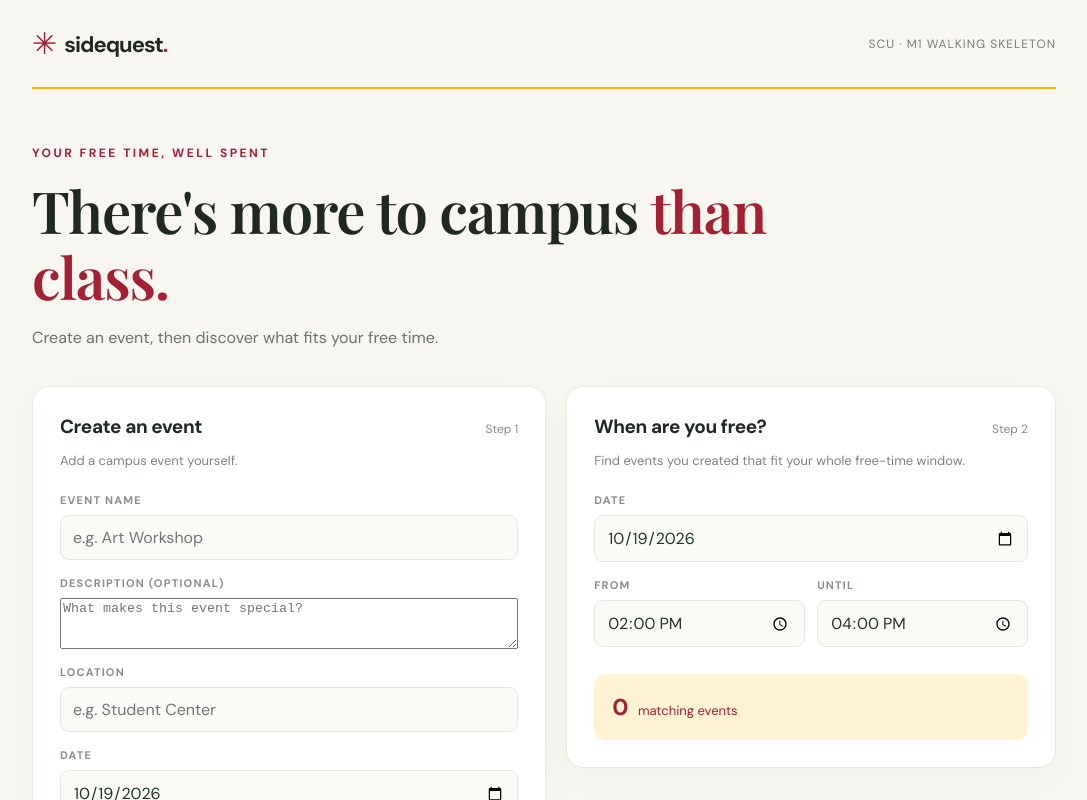
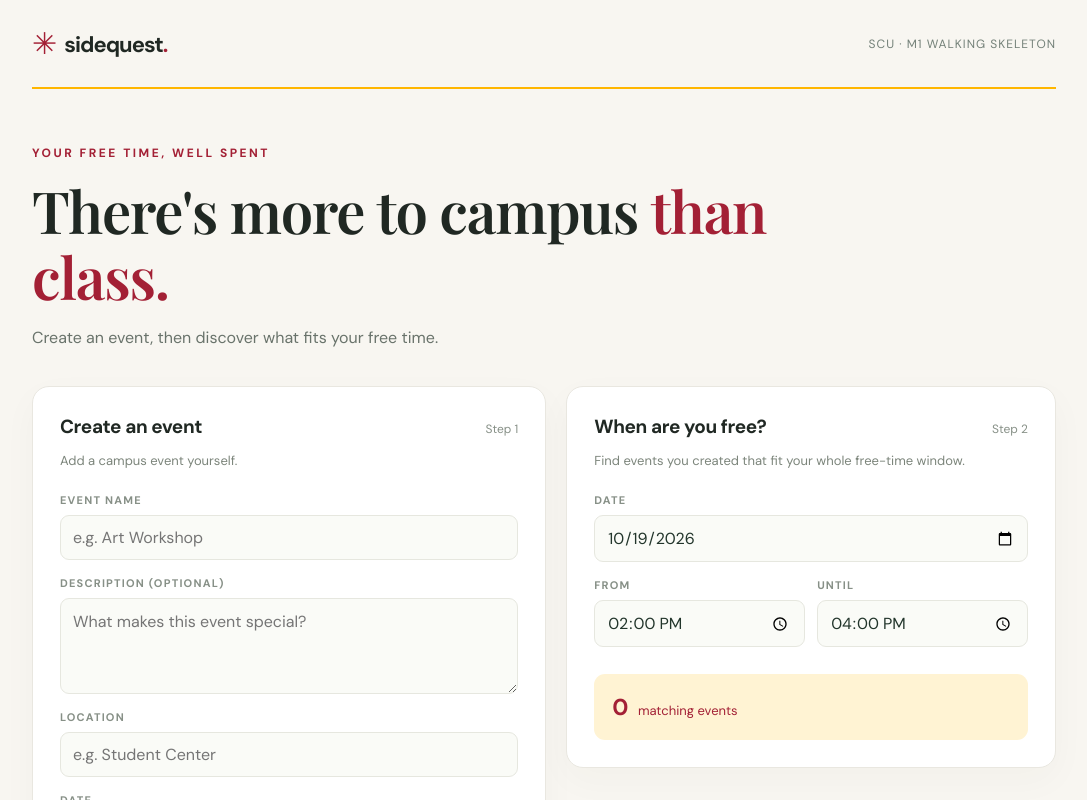
Before and after one commit to haiiroWednesday/SideQuest-CSCI187, a React (Vite) app in the folder app/: page / in a window 1280 px wide. Shown: the top 800 px of the page, without its empty margins (96-1183 px from the left). Built offline with nearby package versions, Linux system fonts and the light colour scheme; a web font is replaced by a local one.

Commit message:
style(M1): support accessible description field and readable event details

```diff
--- a/app/src/style.css
+++ b/app/src/style.css
@@ -1,6 +1,6 @@
 @import url('https://fonts.googleapis.com/css2?family=DM+Sans:wght@400;500;600;700&family=Playfair+Display:ital,wght@0,600;0,700;1,600&display=swap');
 :root{font-family:'DM Sans',system-ui,sans-serif;background:#f8f6f1;color:#202823;font-synthesis:none;--scu-maroon:#a32035;--scu-maroon-dark:#7d192b;--scu-gold:#ffb600;--scu-gold-wash:#fff3d3}
-*{box-sizing:border-box}body{margin:0;min-width:320px}button,input{font:inherit}.shell{max-width:1080px;margin:auto;padding:0 28px}
+*{box-sizing:border-box}body{margin:0;min-width:320px}button,input,textarea{font:inherit}.shell{max-width:1080px;margin:auto;padding:0 28px}
 .topbar{padding:24px 0;display:flex;align-items:center;justify-content:space-between;border-bottom:2px solid var(--scu-gold)}
 .wordmark{font-size:22px;font-weight:700;letter-spacing:-1px}.flower{font-size:30px;vertical-align:-2px;padding-right:4px;color:var(--scu-maroon)}.dot{color:var(--scu-maroon)}
 .tag{color:#738078;font-size:12px;letter-spacing:1px;text-transform:uppercase}
@@ -16,8 +16,8 @@ h1 em{color:var(--scu-maroon)}.lead{font-size:16px;line-height:1.65;color:#69736
 .event-form,.search-fields{display:flex;flex-direction:column;gap:16px}
 .event-form label,.search-fields label{display:flex;flex-direction:column;gap:8px;min-width:0;flex:1}
 .event-form label span,.search-fields label span{color:#879087;font-size:11px;font-weight:700;letter-spacing:1.2px}
-.event-form input,.search-fields input{width:100%;min-width:0;color:#22352b;border:1px solid #e6e7df;border-radius:9px;padding:11px 12px;background:#fafbf7}
-.event-form input:focus,.search-fields input:focus{outline:2px solid var(--scu-gold);outline-offset:1px}
+.event-form input,.event-form textarea,.search-fields input{width:100%;min-width:0;color:#22352b;border:1px solid #e6e7df;border-radius:9px;padding:11px 12px;background:#fafbf7}
+.event-form input:focus,.event-form textarea:focus,.search-fields input:focus{outline:2px solid var(--scu-gold);outline-offset:1px}
 .time-row{display:flex;gap:12px}.primary-button{padding:13px 16px;border:0;border-radius:10px;background:var(--scu-maroon);color:#fff;font-weight:700;cursor:pointer;margin-top:5px}
 .primary-button:hover{background:var(--scu-maroon-dark)}.primary-button:focus-visible,.remove-button:focus-visible{outline:3px solid var(--scu-gold);outline-offset:2px}
 .error{color:#a33128;font-size:13px;line-height:1.5}.success{color:#3f7546;font-size:13px;line-height:1.5}
@@ -26,16 +26,18 @@ h1 em{color:var(--scu-maroon)}.lead{font-size:16px;line-height:1.65;color:#69736
 .events{display:flex;flex-direction:column;gap:12px;margin-top:20px}
 .event-card{display:flex;justify-content:space-between;gap:18px;align-items:center;padding:22px 26px;background:#fff;border:1px solid #ece9df;border-radius:13px}
 .category{color:var(--scu-maroon);font-size:11px;font-weight:700;letter-spacing:.8px;text-transform:uppercase}
-.event-card h3{font-size:18px;margin:8px 0 5px}.event-card p{font-size:13px;color:#818a81;margin:0}
+.event-card h3{font-size:18px;margin:8px 0 5px}.event-card p{font-size:13px;color:#818a81;margin:0}.event-card .event-description{color:#48564c;line-height:1.5;margin-top:9px;white-space:pre-wrap;overflow-wrap:anywhere}
 .event-right{text-align:right;display:flex;flex-direction:column;gap:8px;min-width:145px}
 .fit{color:#59805b;font-weight:700;font-size:12px}.event-right strong{font-size:13px;white-space:nowrap}
 .empty{color:#808b81;background:white;border:1px dashed #d9ded3;border-radius:13px;padding:32px;text-align:center;margin-top:20px}
 .library{margin:0 0 52px}.library-empty{color:#8b9188;font-size:13px;margin-top:20px}
 .saved-list{list-style:none;padding:0;margin:20px 0 0;display:flex;flex-direction:column;gap:8px}
 .saved-list li{display:flex;justify-content:space-between;align-items:center;gap:12px;padding:14px 17px;background:#fff;border:1px solid #ece9df;border-radius:10px}
-.saved-list li div{display:flex;flex-direction:column;gap:5px;min-width:0}.saved-list li strong{font-size:14px;overflow-wrap:anywhere}.saved-list li span{font-size:12px;color:#778279;overflow-wrap:anywhere}
+.saved-list li div{display:flex;flex-direction:column;gap:5px;min-width:0}.saved-list li strong{font-size:14px;overflow-wrap:anywhere}.saved-list li span{font-size:12px;color:#778279;overflow-wrap:anywhere}.saved-list li .event-description{white-space:pre-wrap;color:#48564c}
 .remove-button{border:1px solid #dfddd5;background:#fff;border-radius:8px;color:var(--scu-maroon);cursor:pointer;padding:8px 10px;font-size:12px;flex-shrink:0}
 .remove-button:hover{background:var(--scu-gold-wash)}
 footer{border-top:1px solid #e4e1d8;padding:25px 0 40px;color:#929991;font-size:12px;line-height:1.6}
 @media(max-width:760px){.workspace{grid-template-columns:1fr}.hero{padding:44px 0 28px}}
-@media(max-width:480px){.shell{padding:0 16px}.panel{padding:20px}.topbar .tag{font-size:10px}.time-row{gap:8px}.event-form input,.search-fields input{padding:10px 7px}.event-card{padding:18px;flex-direction:column;align-items:start}.event-right{width:100%;flex-direction:row;flex-wrap:wrap;justify-content:space-between;align-items:center}}
+@media(max-width:480px){.shell{padding:0 16px}.panel{padding:20px}.topbar .tag{font-size:10px}.time-row{gap:8px}.event-form input,.event-form textarea,.search-fields input{padding:10px 7px}.event-card{padding:18px;flex-direction:column;align-items:start}.event-right{width:100%;flex-direction:row;flex-wrap:wrap;justify-content:space-between;align-items:center}}
+
+.event-form textarea{resize:vertical;min-height:84px;line-height:1.5}
```
